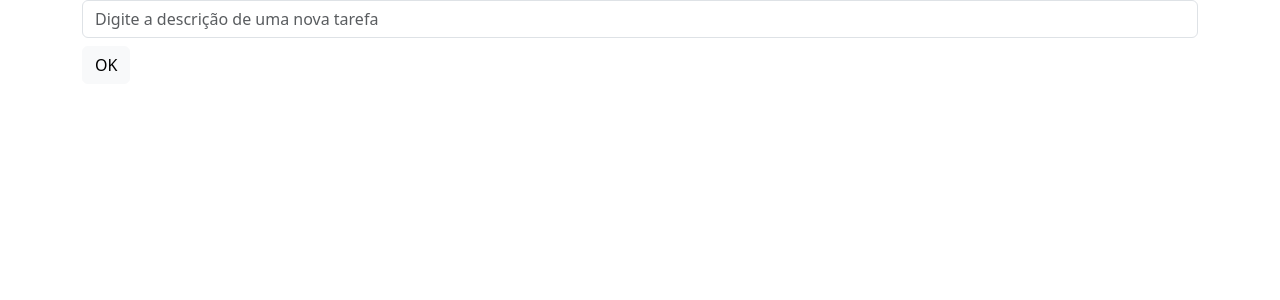
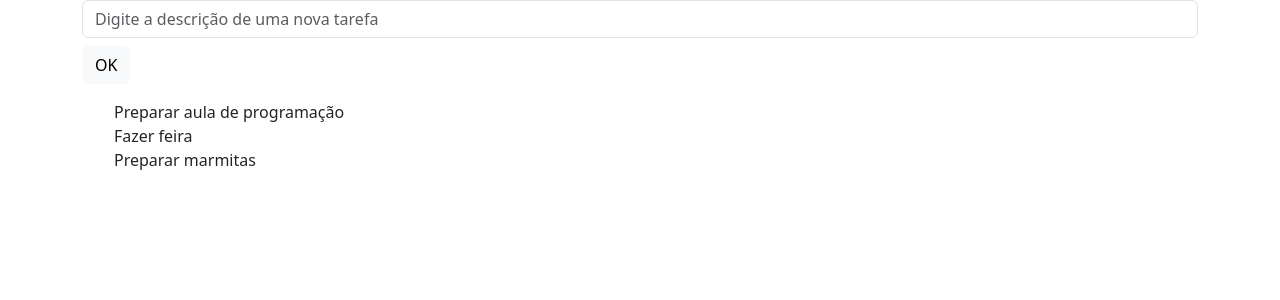
Before and after one commit to deisedomingues/pdmn_p1, a React (Create React App) app: page / in a window 1280 px wide. Shown: the top 300 px of the page. Built offline with nearby package versions, Linux system fonts and the light colour scheme.

Commit message:
feat(p1-pdmn): exibe lista ficticia

```diff
--- a/src/App.js
+++ b/src/App.js
@@ -8,7 +8,6 @@ feat(p1-pdmn): cria componente principal e faz hello*/
 
 // import React from 'react';
 // import 'bootstrap/dist/css/bootstrap.min.css'; //em node_modules
-
 // const App = () => {
 //     return (
 //         <div className="container">
@@ -31,24 +30,66 @@ filho do principal, substituindo o texto “Hello, tarefas”.
 Mensagem do commit:
 feat(p1-pdmn): cria componente de entrada*/
 
+// import React, { useState } from 'react';
+// import 'bootstrap/dist/css/bootstrap.min.css';
+// import TarefaEntrada from './TarefaEntrada';
+
+// const App = () => {
+//     const [tarefas, setTarefas] = useState([]); // Estado para armazenar as tarefas
+
+//     const adicionarTarefa = (descricao) => {
+//         setTarefas([...tarefas, descricao]); // Adicionar nova tarefa ao estado
+//     };
+
+//     return (
+//         <div className="container">
+//             <TarefaEntrada onAdicionar={adicionarTarefa} /> {/* Componente de entrada */}
+//             <ul className="list-group">
+//                 {tarefas.map((tarefa, index) => (
+//                     <li key={index} className="list-group-item">
+//                         {tarefa} {/* Renderiza cada tarefa */}
+//                     </li>
+//                 ))}
+//             </ul>
+//         </div>
+//     );
+// };
+
+// export default App;
+
+/*Tarefa 3:
+Deve ser possível visualizar uma lista de tarefas fictícias (ou seja, chumbadas no
+código, nada que o usuário tenha digitado em tempo de requisição). A lista de tarefas
+chumbada, nesta versão, deve ser a mesma que o protótipo mostra. Essa
+funcionalidade deve ser implementada por um componente React exclusivo para este
+fim. Seu nome deve ser “TarefaLista”. O componente deve ser filho do principal.
+Mensagem do commit:
+feat(p1-pdmn): exibe lista ficticia
+*/
+
 import React, { useState } from 'react';
 import 'bootstrap/dist/css/bootstrap.min.css';
 import TarefaEntrada from './TarefaEntrada';
+import TarefaLista from './TarefaLista'; // Importando TarefaLista
 
 const App = () => {
     const [tarefas, setTarefas] = useState([]); // Estado para armazenar as tarefas
 
     const adicionarTarefa = (descricao) => {
-        setTarefas([...tarefas, descricao]); // Adicionar nova tarefa ao estado
+        setTarefas([...tarefas, descricao]); // Adiciona nova tarefa ao estado
     };
 
     return (
         <div className="container">
-            <TarefaEntrada onAdicionar={adicionarTarefa} /> {/* Componente de entrada */}
+            <TarefaEntrada onAdicionar={adicionarTarefa} />
+
+            {/* Criação da lista de tarefas fictícias */}
+            <TarefaLista />
+
             <ul className="list-group">
                 {tarefas.map((tarefa, index) => (
                     <li key={index} className="list-group-item">
-                        {tarefa} {/* Renderiza cada tarefa */}
+                        {tarefa}
                     </li>
                 ))}
             </ul>
--- a/src/TarefaEntrada.js
+++ b/src/TarefaEntrada.js
@@ -10,7 +10,7 @@ const TarefaEntrada = ({ onAdicionar }) => {
     const handleSubmit = (e) => {
         e.preventDefault(); // Previne o comportamento padrão do formulário
         if (descricao.trim()) {
-            onAdicionar(descricao); // Chama a função passada por props
+            onAdicionar(descricao); // Chama a função passada por props (linha 78 em App.js)
             setDescricao(''); // Limpa o campo de entrada
         }
     };
@@ -24,8 +24,8 @@ const TarefaEntrada = ({ onAdicionar }) => {
                 className="form-control"
                 placeholder="Digite a descrição de uma nova tarefa"
             />
-            {/* <button type="button" class="btn btn-primary">Primary</button> */}
-            <button type="submit" className="btn btn-light mt-2">
+
+            <button type="button" className="btn btn-light mt-2">
                 OK
             </button>
         </form>
--- /dev/null
+++ b/src/TarefaLista.js
@@ -0,0 +1,22 @@
+import React from 'react';
+
+const TarefaLista = () => {
+    const tarefasFicticias = [
+        "Preparar aula de programação",
+        "Fazer feira",
+        "Preparar marmitas"
+    ];
+
+    return (
+        // https://getbootstrap.com/docs/4.0/components/list-group/ -- Link do bootstrap para listas
+        <ul className="lista de tarefas">
+            {tarefasFicticias.map((tarefa, index) => (
+                <li key={index} className="list-group-item">
+                    {tarefa}
+                </li>
+            ))}
+        </ul>
+    );
+};
+
+export default TarefaLista;
```
